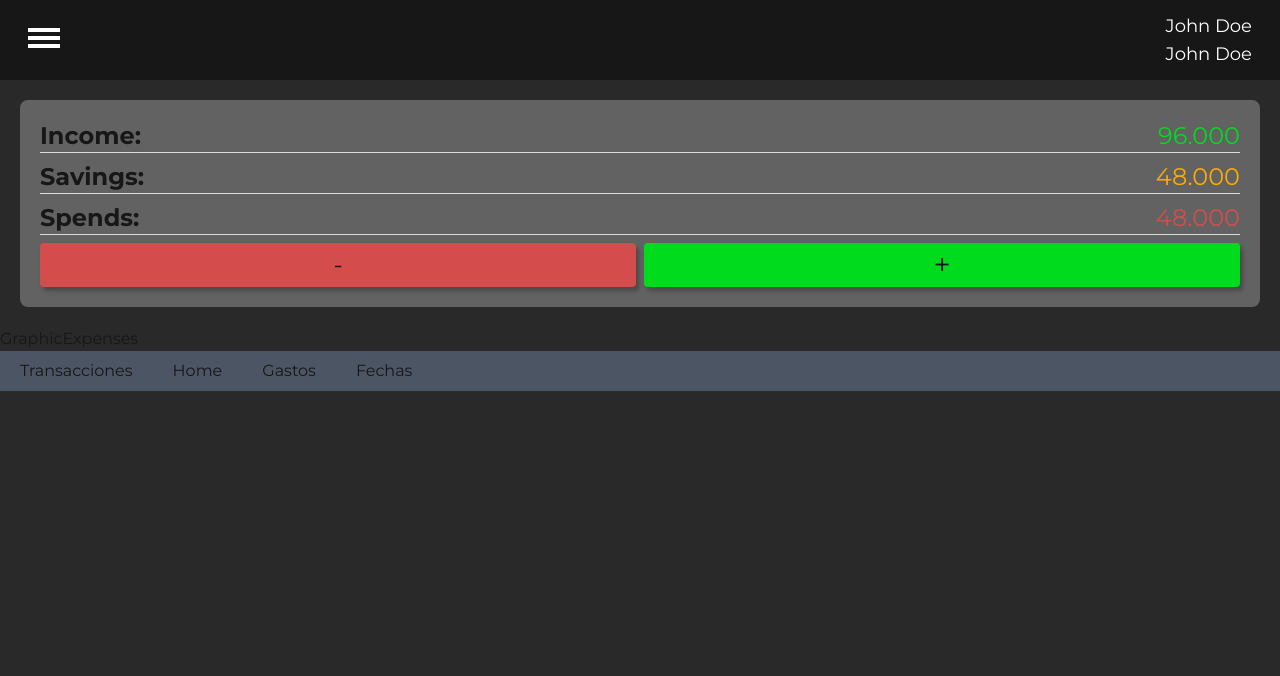
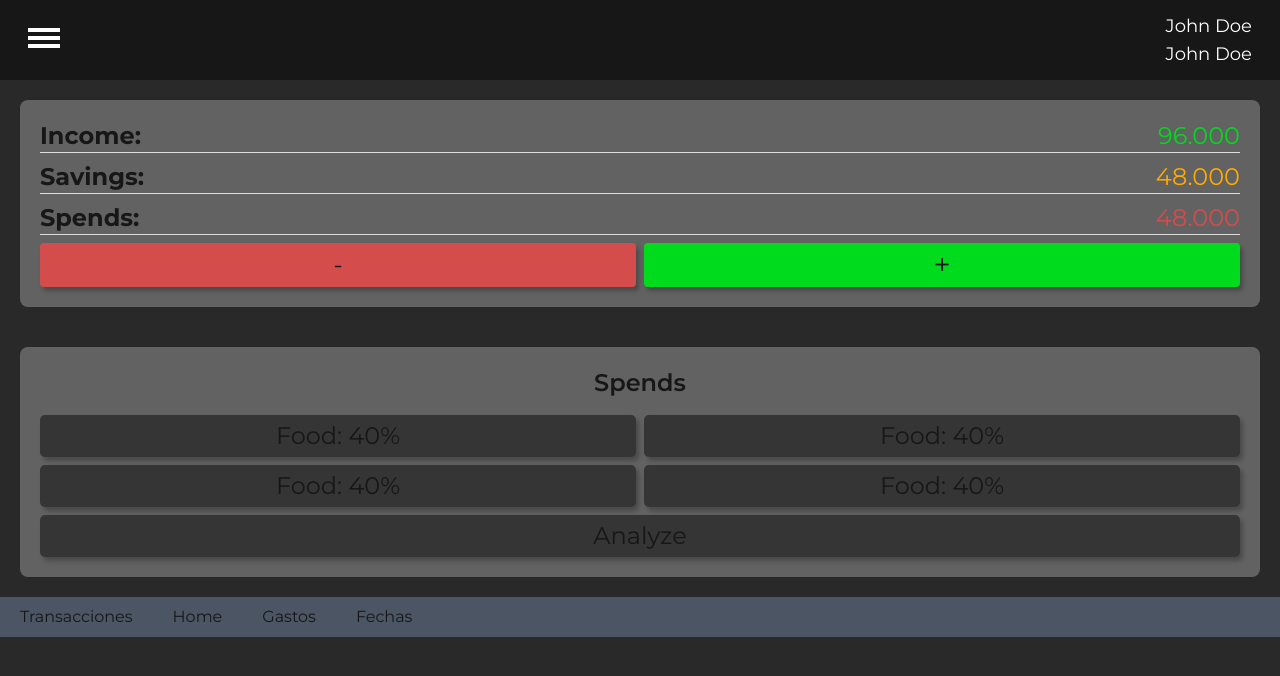
Before and after one commit to Lau-szutner/Money-Mind, a Next.js app in the folder frontend/: page / in a window 1280 px wide. Shown: the top 676 px of the page. Built offline with nearby package versions, Linux system fonts and the light colour scheme.

Commit message:
agrego contenido al nuevo componente

```diff
--- a/frontend/src/app/components/GraphicExpenses.jsx
+++ b/frontend/src/app/components/GraphicExpenses.jsx
@@ -2,8 +2,16 @@ import React from 'react';
 
 export default function GraphicExpenses() {
   return (
-    <div>
-      <h1>GraphicExpenses</h1>
+    <div className="bg-bgComponents p-5 rounded-lg m-5 text-2xl flex flex-col gap-2 justify-center items-center text-2xl">
+      <h1 className="font-semibold">Spends</h1>
+      <div></div>
+      <ul className="grid grid-cols-2 gap-2 justify-between items-center w-full">
+        <li className="black-buttons shadow-custom widht-full">Food: 40%</li>
+        <li className="black-buttons shadow-custom">Food: 40%</li>
+        <li className="black-buttons shadow-custom">Food: 40%</li>
+        <li className="black-buttons shadow-custom">Food: 40%</li>
+      </ul>
+      <p className="black-buttons w-full shadow-custom">Analyze</p>
     </div>
   );
 }
--- a/frontend/src/app/globals.css
+++ b/frontend/src/app/globals.css
@@ -40,3 +40,11 @@ body {
   border-radius: 5px;
   transition: all 0.3s ease-in-out;
 } */
+/* styles.css */
+.black-buttons {
+  background: #353535;
+  padding: 5px;
+  border-radius: 5px;
+  display: flex;
+  justify-content: center;
+}
```
